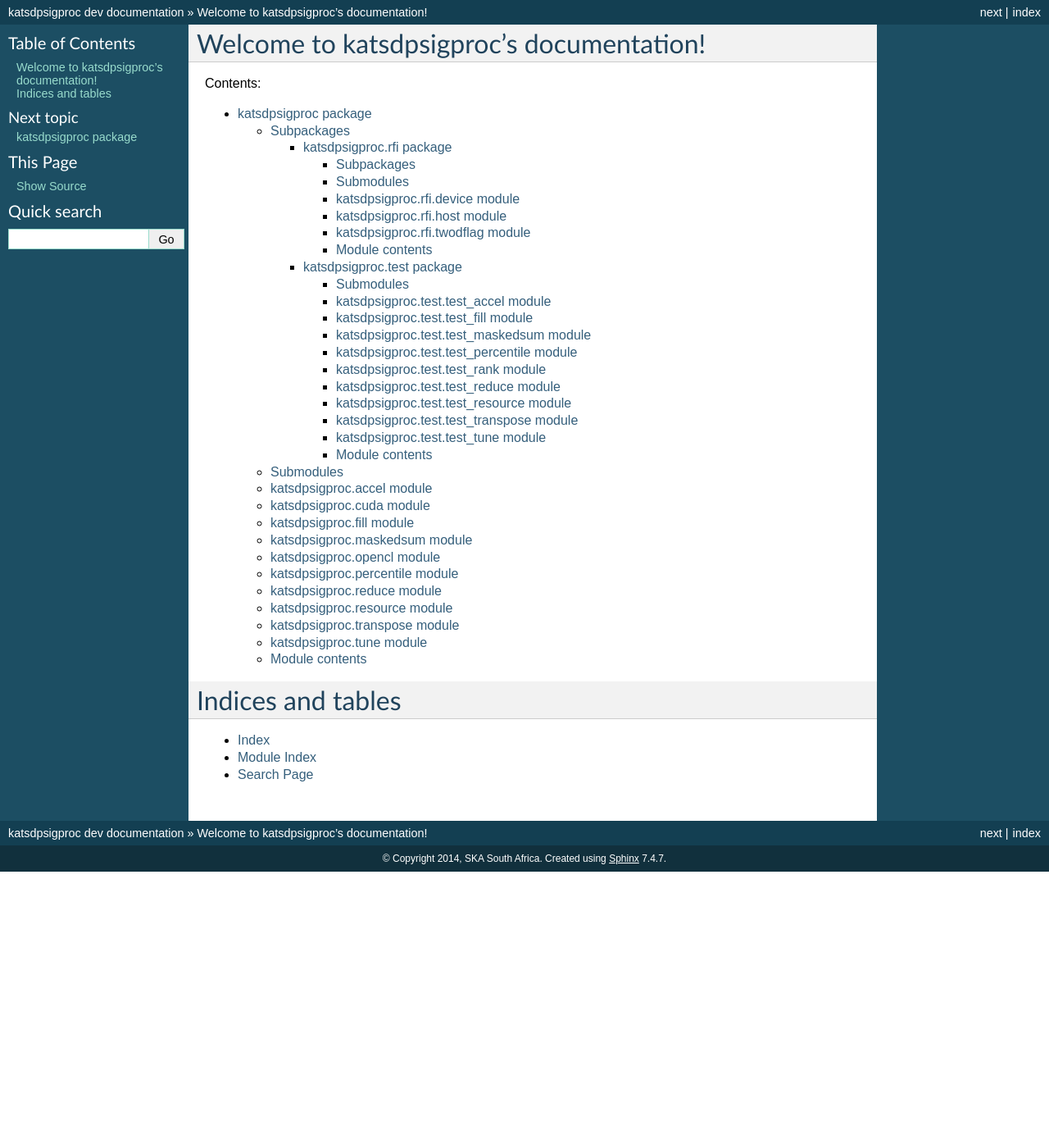
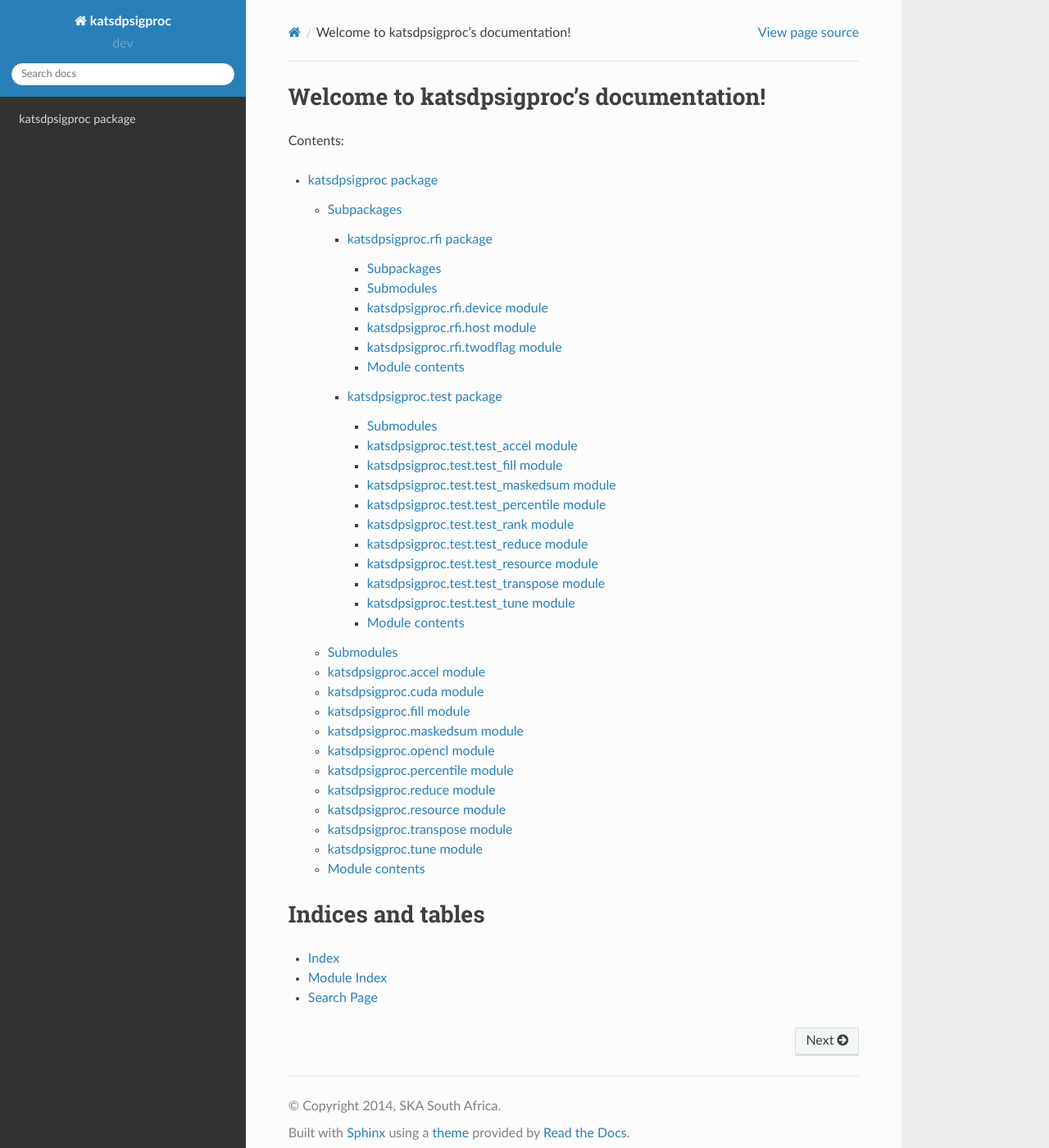
Before and after one commit to ska-sa/katsdpsigproc, a Sphinx documentation site: the page built from doc/index.rst, in a window 1280 px wide and 1400 px high. Shown: the whole window at 82% size. Built offline with Sphinx 7.4.7 and the Read the Docs theme 2.0.0, drawn with Linux system fonts in a browser that asks for light colours.

Commit message:
Use sphinxcontrib-asyncio
Also switch to rtd-theme.

```diff
--- a/doc-requirements.txt
+++ b/doc-requirements.txt
@@ -15,6 +15,7 @@
 six
 snowballstemmer
 sphinx
+sphinxcontrib-asyncio
 sphinxcontrib-websupport
 sphinx-rtd-theme
 urllib3
--- a/doc/conf.py
+++ b/doc/conf.py
@@ -32,7 +32,8 @@
     'sphinx.ext.autodoc',
     'sphinx.ext.autosummary',
     'sphinx.ext.viewcode',
-    'sphinx.ext.napoleon'
+    'sphinx.ext.napoleon',
+    'sphinxcontrib.asyncio'
 ]
 
 # From numpy code: these warnings are harmless
@@ -111,7 +112,7 @@
 
 # The theme to use for HTML and HTML Help pages.  See the documentation for
 # a list of builtin themes.
-html_theme = 'default'
+html_theme = 'sphinx_rtd_theme'
 
 # Theme options are theme-specific and customize the look and feel of a theme
 # further.  For a list of options available for each theme, see the
--- a/setup.py
+++ b/setup.py
@@ -27,7 +27,7 @@
         "CUDA": ["pycuda>=2015.1.3"],
         "OpenCL": ["pyopencl>=2017.2.1"],
         "test": tests_require,
-        "doc": ["sphinx>=1.3"]
+        "doc": ["sphinx>=1.3", "sphinxcontrib-asyncio", "sphinx-rtd-theme"]
     },
     python_requires=">=3.5",
     tests_require=tests_require,
```
